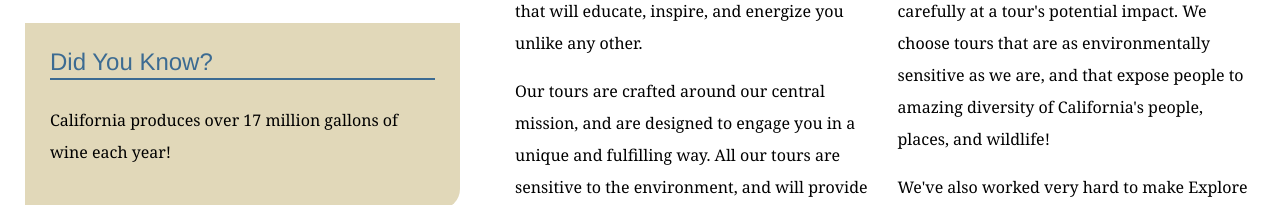
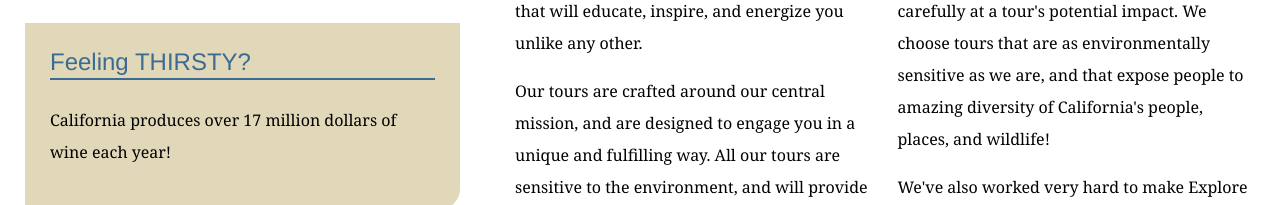
Before and after one commit to jmawloo/Test-Repository, a plain HTML site: page mission.html in a window 1280 px wide. Shown: the part 833-1038 px from the top of the page. Drawn offline with Linux system fonts and the light colour scheme.

Commit message:
Edit line 90 and 91

```diff
--- a/mission.html
+++ b/mission.html
@@ -87,8 +87,8 @@
             <a href="tours/tour_detail_taste.html">$150</a></p>
         </div>
         <div id="trivia" class="callOut">
-          <h1>Did You Know?</h1>
-          <p>California produces over 17 million gallons of wine each year!</p>
+          <h1>Feeling THIRSTY?</h1>
+          <p>California produces over 17 million dollars of wine each year!</p>
         </div>
       </div>
 
```
